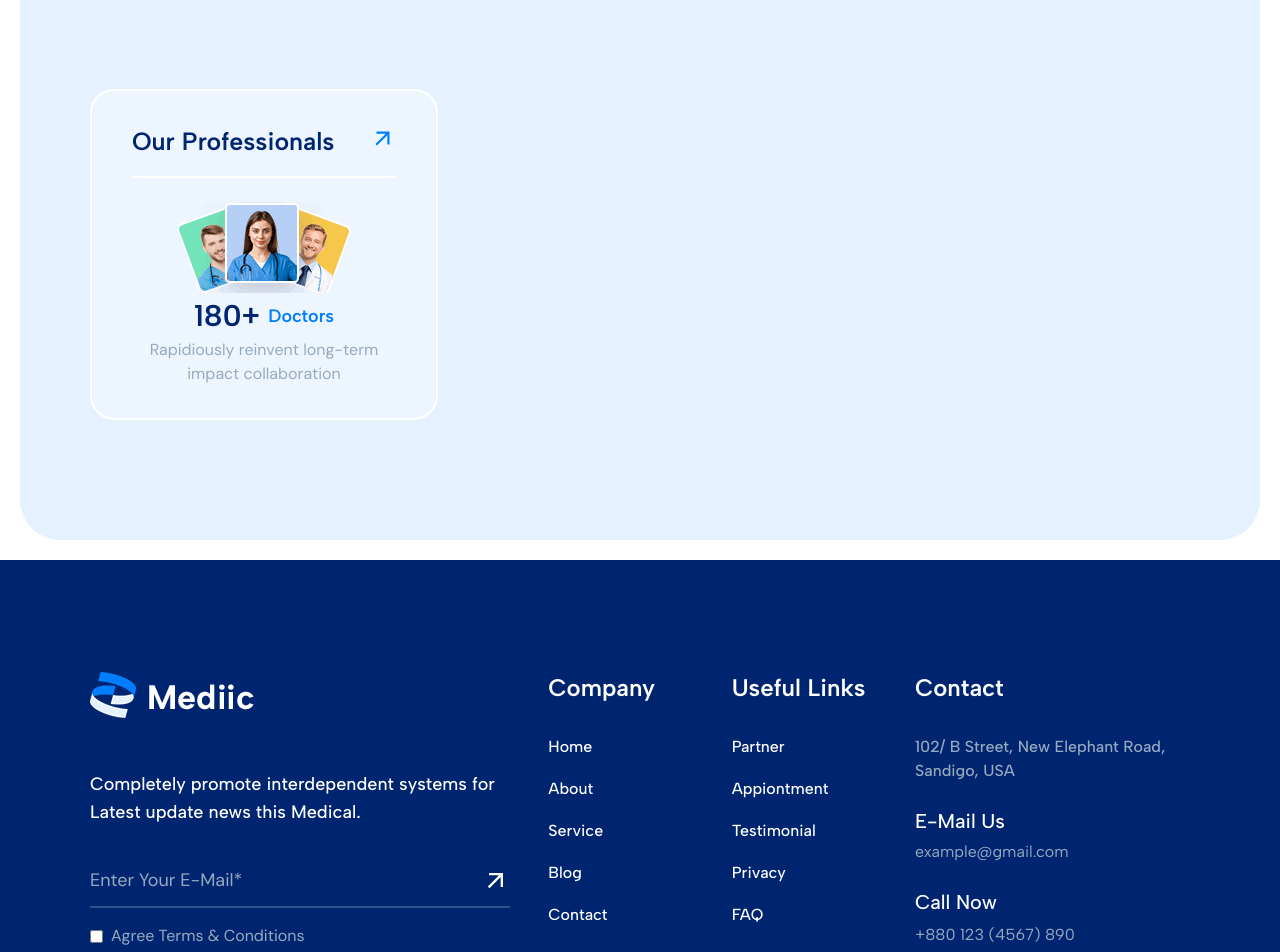
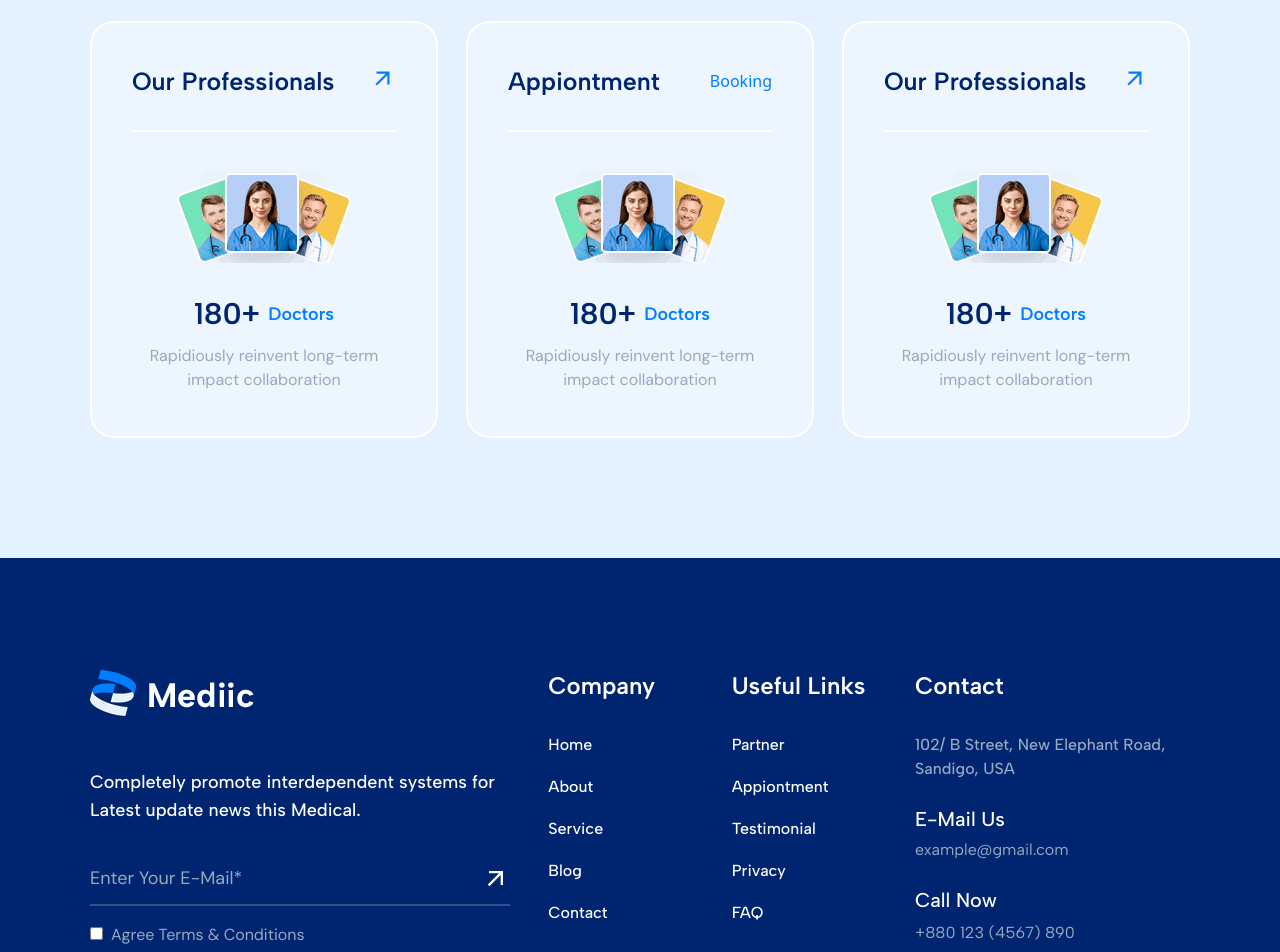
Before and after one commit to jisan5620jk/mediic, a React (Vite) app: page / in a window 1280 px wide. Shown: the part 1220-2172 px from the top of the page. Built offline with nearby package versions, Linux system fonts and the light colour scheme.

Commit message:
Add Feature Component

```diff
--- a/src/Component1/Feature/Feature.jsx
+++ b/src/Component1/Feature/Feature.jsx
@@ -4,15 +4,15 @@ import { MdArrowOutward } from "react-icons/md";
 
 const Feature = () => {
   return (
-    <section className="mx-2 xl:mx-5 my-5 py-[120px] bg-BodyBg-0 bg-cover bg-no-repeat bg-left lg:bg-bottom rounded-[40px] relative z-10">
+    <section className="py-[120px] bg-BodyBg-0 bg-cover bg-no-repeat bg-left lg:bg-bottom relative z-10">
       <div className="Container relative">
-        <div className="grid grid-cols-1 md:grid-cols-2 lg:grid-cols-3 gap-7 mt-12">
-          <div className="group px-10 py-8 bg-white bg-opacity-30 text-center rounded-3xl border-2 border-white">
-           <span></span>
-              <span></span>
-              <span></span>
-              <span></span> <div className="flex justify-between items-center border-b-2 border-white pb-4 mb-6">
-
+        <div className="grid grid-cols-1 md:grid-cols-2 lg:grid-cols-3 gap-7">
+          <div className="group px-10 pt-10 pb-11 bg-white bg-opacity-30 text-center rounded-3xl border-2 border-white relative z-10 overflow-hidden transition-all duration-500 hover:border-PrimaryColor-0">
+            <span className="absolute bg-PrimaryColor-0 left-[12.5%] top-0 h-full w-0 transition-all duration-500 -z-10 group-hover:w-[25%] group-hover:left-0"></span>
+            <span className="absolute bg-PrimaryColor-0 left-[27.5%] top-0 h-full w-0 transition-all duration-500 -z-10 group-hover:w-[25%] group-hover:left-[25%]"></span>
+            <span className="absolute bg-PrimaryColor-0 left-[62.5%] top-0 h-full w-0 transition-all duration-500 -z-10 group-hover:w-[25%] group-hover:left-1/2"></span>
+            <span className="absolute bg-PrimaryColor-0 left-[87.5%] top-0 h-full w-0 transition-all duration-500 -z-10 group-hover:w-[25%] group-hover:left-[75%]"></span>
+            <div className="flex justify-between items-center border-b-2 border-white pb-[30px] mb-10">
               <h5 className="font-AlbertSans font-semibold text-[25px] text-HeadingColor-0 transition-all duration-500 group-hover:text-white">
                 Our Professionals
               </h5>
@@ -25,13 +25,69 @@ const Feature = () => {
             <div>
               <img src={featureImg} draggable="false" className="m-auto" />
             </div>
-            <h4 className="font-AlbertSans font-semibold text-[30px] text-HeadingColor-0 flex items-center gap-2 justify-center transition-all duration-500 group-hover:text-white">
+            <h4 className="font-AlbertSans font-semibold text-[30px] text-HeadingColor-0 mt-7 flex items-center gap-2 justify-center transition-all duration-500 group-hover:text-white">
               180+{" "}
               <span className="font-AlbertSans font-semibold text-lg text-PrimaryColor-0 transition-all duration-500 group-hover:text-white">
                 Doctors
               </span>
             </h4>
-            <p className="font-DMSans text-TextColor-0 transition-all duration-500 group-hover:text-white">
+            <p className="font-DMSans text-TextColor-0 transition-all duration-500 group-hover:text-white mt-2">
+              Rapidiously reinvent long-term impact collaboration
+            </p>
+          </div>
+          <div className="group px-10 pt-10 pb-11 bg-white bg-opacity-30 text-center rounded-3xl border-2 border-white relative z-10 overflow-hidden transition-all duration-500 hover:border-PrimaryColor-0">
+            <span className="absolute bg-PrimaryColor-0 left-[12.5%] top-0 h-full w-0 transition-all duration-500 -z-10 group-hover:w-[25%] group-hover:left-0"></span>
+            <span className="absolute bg-PrimaryColor-0 left-[27.5%] top-0 h-full w-0 transition-all duration-500 -z-10 group-hover:w-[25%] group-hover:left-[25%]"></span>
+            <span className="absolute bg-PrimaryColor-0 left-[62.5%] top-0 h-full w-0 transition-all duration-500 -z-10 group-hover:w-[25%] group-hover:left-1/2"></span>
+            <span className="absolute bg-PrimaryColor-0 left-[87.5%] top-0 h-full w-0 transition-all duration-500 -z-10 group-hover:w-[25%] group-hover:left-[75%]"></span>
+            <div className="flex justify-between items-center border-b-2 border-white pb-[30px] mb-10">
+              <h5 className="font-AlbertSans font-semibold text-[25px] text-HeadingColor-0 transition-all duration-500 group-hover:text-white">
+                Appiontment
+              </h5>
+              <Link to={"/"}>
+                <button className="text-PrimaryColor-0 transition-all duration-500 group-hover:text-white">
+                 Booking
+                </button>
+              </Link>
+            </div>
+            <div>
+              <img src={featureImg} draggable="false" className="m-auto" />
+            </div>
+            <h4 className="font-AlbertSans font-semibold text-[30px] text-HeadingColor-0 mt-7 flex items-center gap-2 justify-center transition-all duration-500 group-hover:text-white">
+              180+{" "}
+              <span className="font-AlbertSans font-semibold text-lg text-PrimaryColor-0 transition-all duration-500 group-hover:text-white">
+                Doctors
+              </span>
+            </h4>
+            <p className="font-DMSans text-TextColor-0 transition-all duration-500 group-hover:text-white mt-2">
+              Rapidiously reinvent long-term impact collaboration
+            </p>
+          </div>
+          <div className="group px-10 pt-10 pb-11 bg-white bg-opacity-30 text-center rounded-3xl border-2 border-white relative z-10 overflow-hidden transition-all duration-500 hover:border-PrimaryColor-0">
+            <span className="absolute bg-PrimaryColor-0 left-[12.5%] top-0 h-full w-0 transition-all duration-500 -z-10 group-hover:w-[25%] group-hover:left-0"></span>
+            <span className="absolute bg-PrimaryColor-0 left-[27.5%] top-0 h-full w-0 transition-all duration-500 -z-10 group-hover:w-[25%] group-hover:left-[25%]"></span>
+            <span className="absolute bg-PrimaryColor-0 left-[62.5%] top-0 h-full w-0 transition-all duration-500 -z-10 group-hover:w-[25%] group-hover:left-1/2"></span>
+            <span className="absolute bg-PrimaryColor-0 left-[87.5%] top-0 h-full w-0 transition-all duration-500 -z-10 group-hover:w-[25%] group-hover:left-[75%]"></span>
+            <div className="flex justify-between items-center border-b-2 border-white pb-[30px] mb-10">
+              <h5 className="font-AlbertSans font-semibold text-[25px] text-HeadingColor-0 transition-all duration-500 group-hover:text-white">
+                Our Professionals
+              </h5>
+              <Link to={"/"}>
+                <button className="text-PrimaryColor-0 transition-all duration-500 group-hover:text-white">
+                  <MdArrowOutward size={"26"} />
+                </button>
+              </Link>
+            </div>
+            <div>
+              <img src={featureImg} draggable="false" className="m-auto" />
+            </div>
+            <h4 className="font-AlbertSans font-semibold text-[30px] text-HeadingColor-0 mt-7 flex items-center gap-2 justify-center transition-all duration-500 group-hover:text-white">
+              180+{" "}
+              <span className="font-AlbertSans font-semibold text-lg text-PrimaryColor-0 transition-all duration-500 group-hover:text-white">
+                Doctors
+              </span>
+            </h4>
+            <p className="font-DMSans text-TextColor-0 transition-all duration-500 group-hover:text-white mt-2">
               Rapidiously reinvent long-term impact collaboration
             </p>
           </div>
--- a/src/Shared/Footer/Footer.jsx
+++ b/src/Shared/Footer/Footer.jsx
@@ -40,9 +40,14 @@ const Footer = () => {
               </div>
               <label
                 htmlFor="checkbox"
-                className="font-DMSans text-TextColor-0 flex items-center gap-2 cursor-pointer"
+                className="font-DMSans text-TextColor-0 inline-block gap-2 cursor-pointer"
               >
-                <input type="checkbox" id="checkbox" name="checkbox" />
+                <input
+                  type="checkbox"
+                  id="checkbox"
+                  name="checkbox"
+                  className="mr-2"
+                />
                 Agree Terms & Conditions
               </label>
             </form>
```
